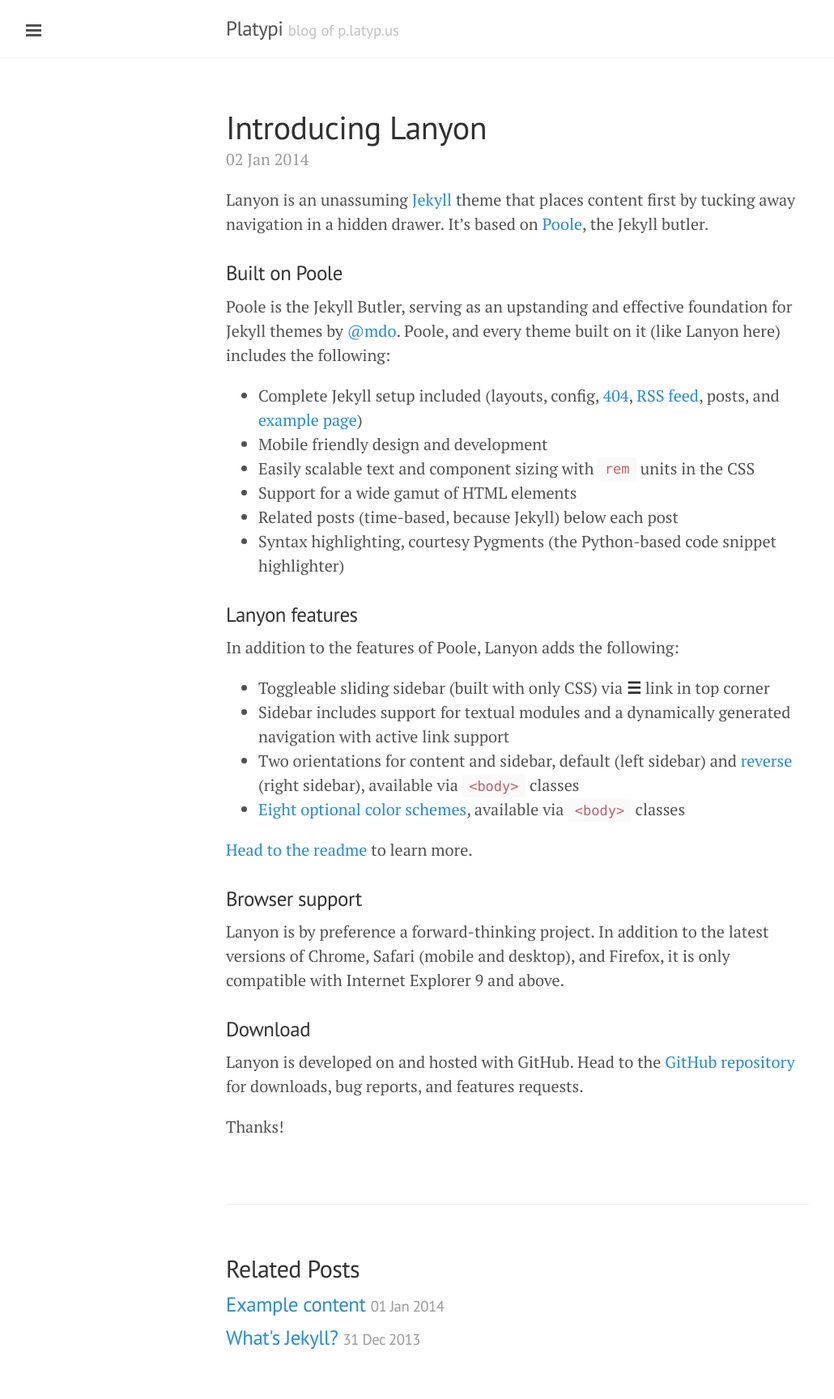
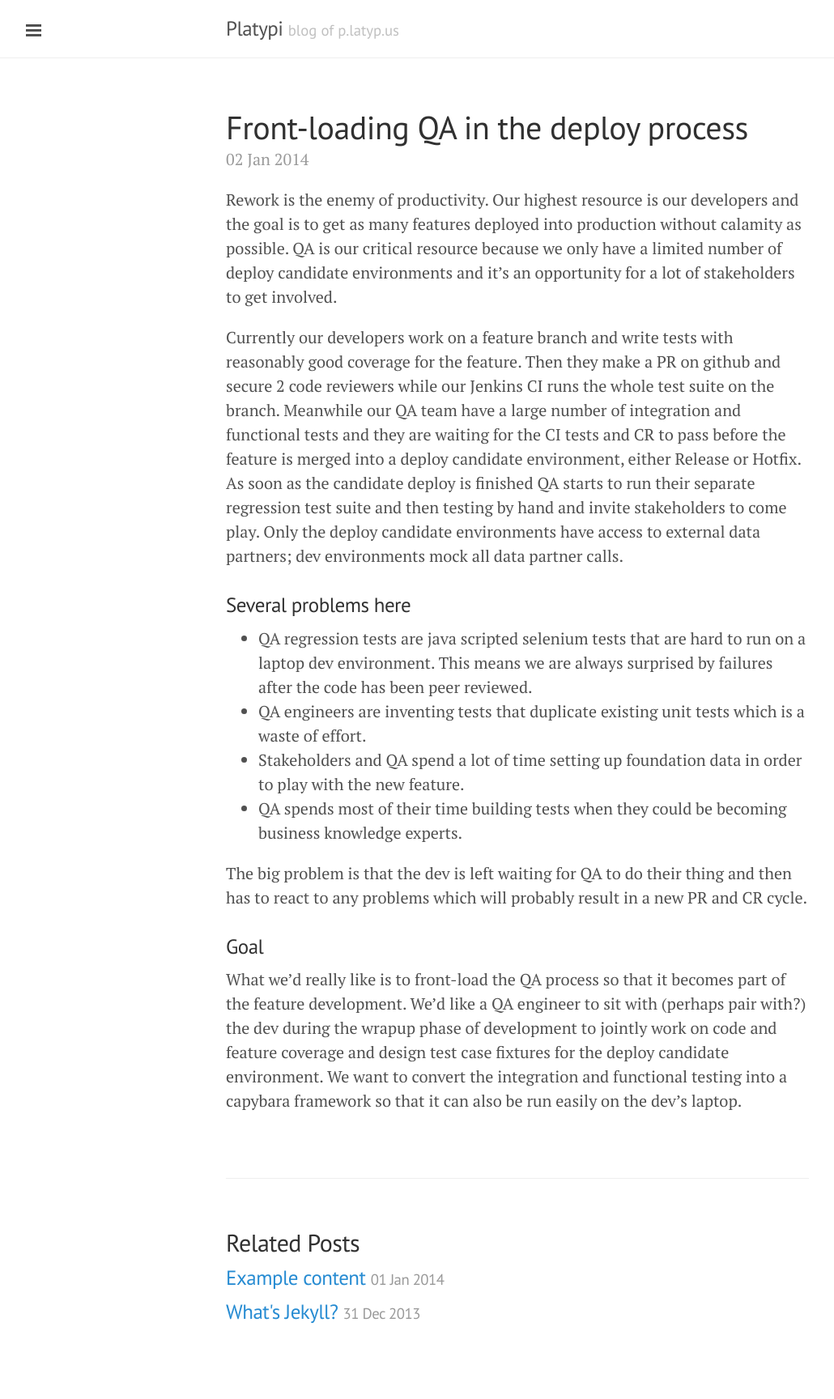
Before and after one commit to jimjames99/platypus_blog, a Jekyll site: the page built from _posts/2014-01-02-introducing-lanyon.md, in a window 1280 px wide. Shown: the whole page at 81% size, without its empty margins (1-1031 px from the left). Built offline with Jekyll 4.4.1, drawn with Linux system fonts in a browser that asks for light colours; Markdown is read by kramdown in place of the engine named in the settings; after the commit the page ends 1696 px from its top, so only the background shows below that.

Commit message:
add changes.

```diff
--- a/_posts/2014-01-02-introducing-lanyon.md
+++ b/_posts/2014-01-02-introducing-lanyon.md
@@ -1,38 +1,22 @@
 ---
 layout: post
-title: Introducing Lanyon
+title: Front-loading QA in the deploy process
 ---
 
-Lanyon is an unassuming [Jekyll](http://jekyllrb.com) theme that places content first by tucking away navigation in a hidden drawer. It's based on [Poole](http://getpoole.com), the Jekyll butler.
+Rework is the enemy of productivity. Our highest resource is our developers and the goal is to get as many features deployed into production without calamity as possible. QA is our critical resource because we only have a limited number of deploy candidate environments and it's an opportunity for a lot of stakeholders to get involved.
 
-### Built on Poole
+Currently our developers work on a feature branch and write tests with reasonably good coverage for the feature. Then they make a PR on github and secure 2 code reviewers while our Jenkins CI runs the whole test suite on the branch. Meanwhile our QA team have a large number of integration and functional tests and they are waiting for the CI tests and CR to pass before the feature is merged into a deploy candidate environment, either Release or Hotfix. As soon as the candidate deploy is finished QA starts to run their separate regression test suite and then testing by hand and invite stakeholders to come play. Only the deploy candidate environments have access to external data partners; dev environments mock all data partner calls.
 
-Poole is the Jekyll Butler, serving as an upstanding and effective foundation for Jekyll themes by [@mdo](https://twitter.com/mdo). Poole, and every theme built on it (like Lanyon here) includes the following:
 
-* Complete Jekyll setup included (layouts, config, [404](/404), [RSS feed](/atom.xml), posts, and [example page](/about))
-* Mobile friendly design and development
-* Easily scalable text and component sizing with `rem` units in the CSS
-* Support for a wide gamut of HTML elements
-* Related posts (time-based, because Jekyll) below each post
-* Syntax highlighting, courtesy Pygments (the Python-based code snippet highlighter)
+### Several problems here
 
-### Lanyon features
+* QA regression tests are java scripted selenium tests that are hard to run on a laptop dev environment. This means we are always surprised by failures after the code has been peer reviewed.
+* QA engineers are inventing tests that duplicate existing unit tests which is a waste of effort.
+* Stakeholders and QA spend a lot of time setting up foundation data in order to play with the new feature.
+* QA spends most of their time building tests when they could be becoming business knowledge experts.
 
-In addition to the features of Poole, Lanyon adds the following:
+The big problem is that the dev is left waiting for QA to do their thing and then has to react to any problems which will probably result in a new PR and CR cycle.
 
-* Toggleable sliding sidebar (built with only CSS) via **☰** link in top corner
-* Sidebar includes support for textual modules and a dynamically generated navigation with active link support
-* Two orientations for content and sidebar, default (left sidebar) and [reverse](https://github.com/poole/lanyon#reverse-layout) (right sidebar), available via `<body>` classes
-* [Eight optional color schemes](https://github.com/poole/lanyon#themes), available via `<body>` classes
+### Goal
 
-[Head to the readme](https://github.com/poole/lanyon#readme) to learn more.
-
-### Browser support
-
-Lanyon is by preference a forward-thinking project. In addition to the latest versions of Chrome, Safari (mobile and desktop), and Firefox, it is only compatible with Internet Explorer 9 and above.
-
-### Download
-
-Lanyon is developed on and hosted with GitHub. Head to the <a href="https://github.com/poole/lanyon">GitHub repository</a> for downloads, bug reports, and features requests.
-
-Thanks!
+What we'd really like is to front-load the QA process so that it becomes part of the feature development. We'd like a QA engineer to sit with (perhaps pair with?) the dev during the wrapup phase of development to jointly work on code and feature coverage and design test case fixtures for the deploy candidate environment. We want to convert the integration and functional testing into a capybara framework so that it can also be run easily on the dev's laptop.
```
